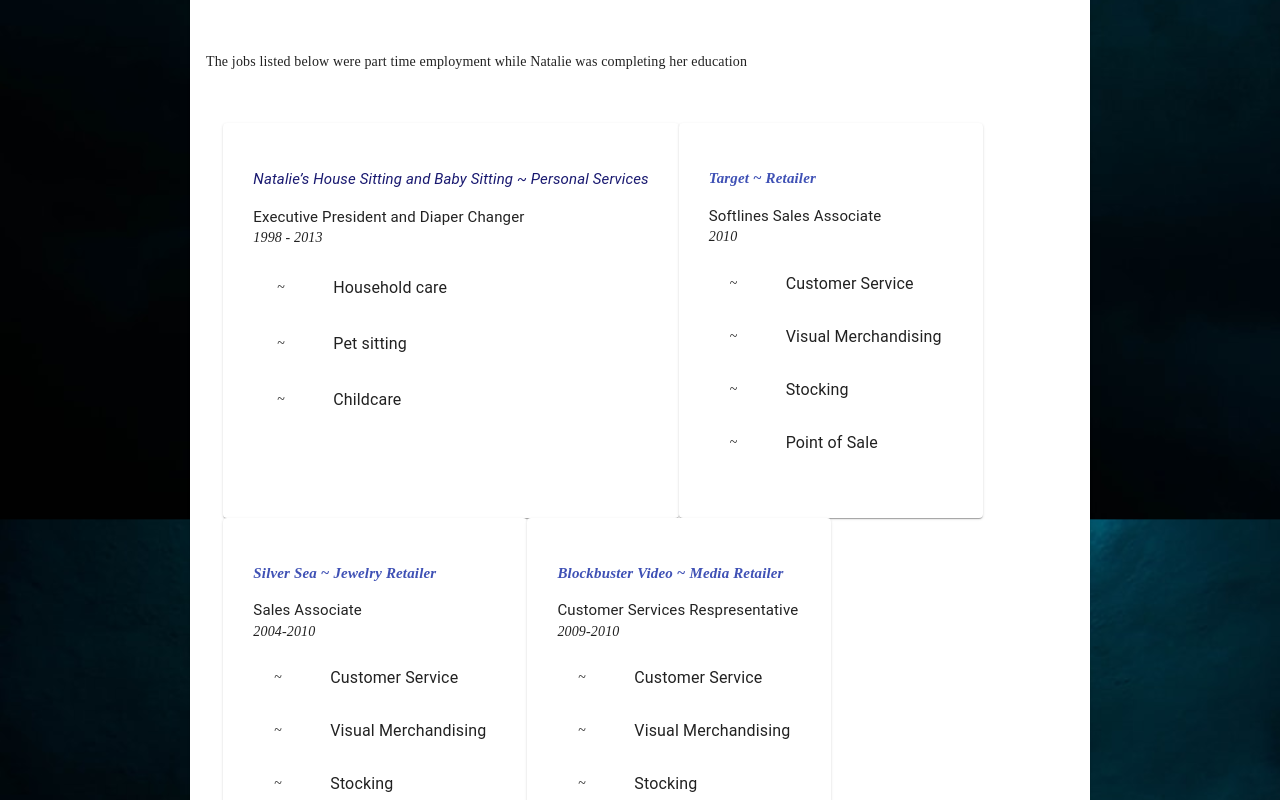
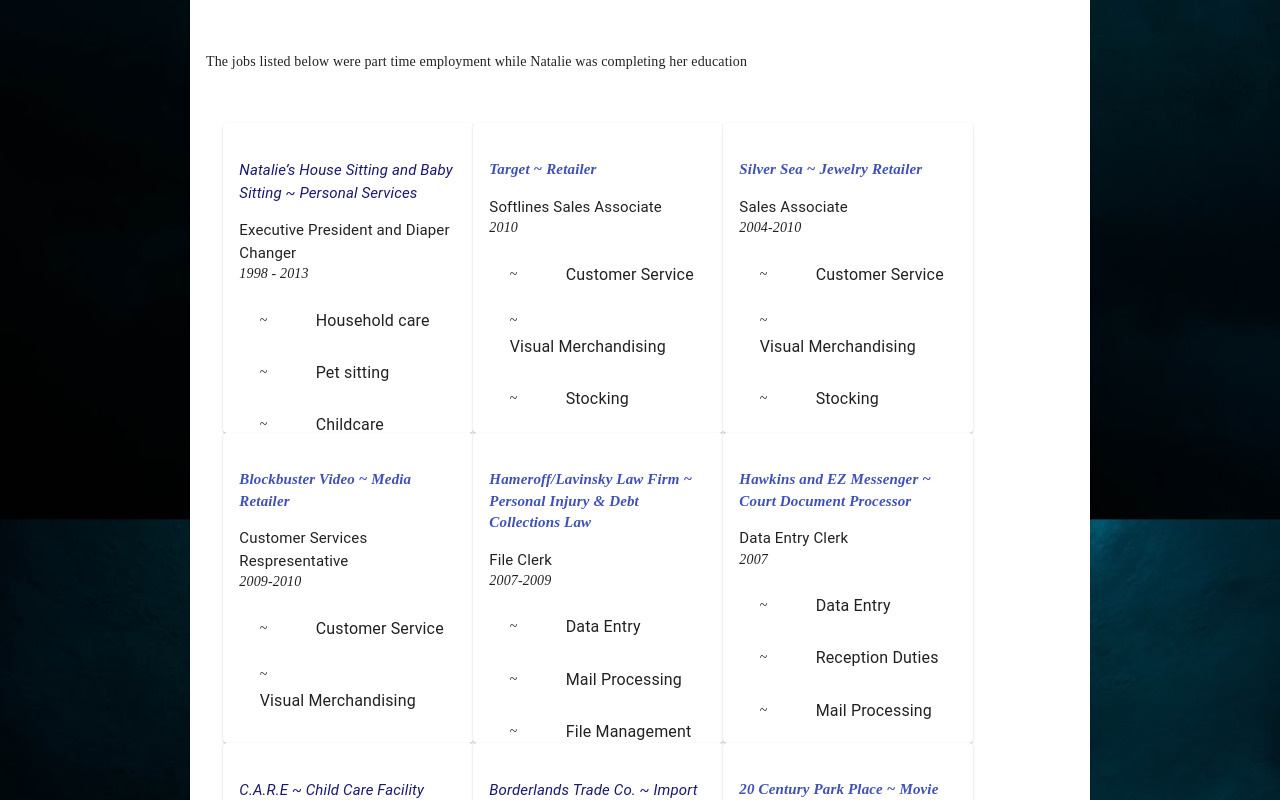
Before and after one commit to listenToRipley/nataliekendrick, a React (Create React App) app: page /resume in a window 1280 px wide. Shown: the part 1400-2200 px from the top of the page. Built offline with nearby package versions, Linux system fonts and the light colour scheme.

Commit message:
got the content more uniform. font size needs updating

```diff
--- a/src/Components/ResumeExp.js
+++ b/src/Components/ResumeExp.js
@@ -40,11 +40,7 @@
   },
   studentCard: {
     display: 'block-inline',
-    minWidth: '80px',
-    maxWidth:'80px',
-    minHeight: '100px',
-    maxHeight: '100px',
-    margin: '1em'
+    fontSize: 15,
   },
   studentTitle: {
     fontSize: 15
@@ -53,7 +49,10 @@
     color: 'midnightblue'
   },
   content: {
-    margin: '1em'
+    height: '300px',
+    width:'250px',
+    marginTop: '5px',
+    marginBottom: '5px'
   },
   studentDuty:{
     fontSize: 10,
```
